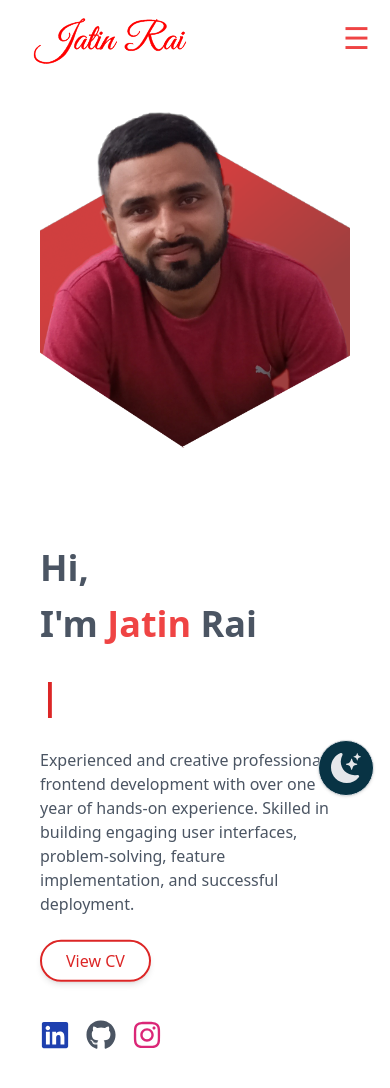
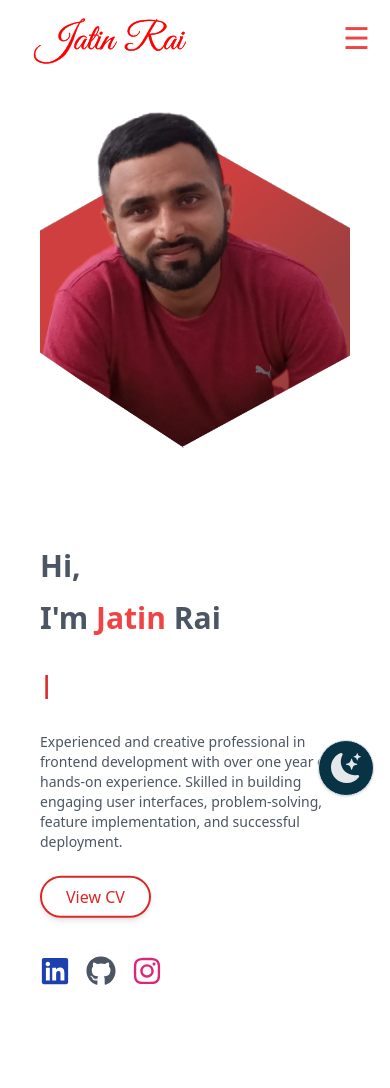
Before and after one commit to Jatin-Rai/resumesite, a React (Vite) app: page / in a window 390 px wide. Shown: the top 1088 px of the page. Built offline with nearby package versions, Linux system fonts and the light colour scheme.

Commit message:
adjusted text size

```diff
--- a/src/pages/About/About.jsx
+++ b/src/pages/About/About.jsx
@@ -16,14 +16,14 @@ const About = () => {
             exit={{ x: "150%" }}
         >
             <div className="flex flex-col sm:w-1/2 justify-center gap-8">
-                <h1 className="flex flex-col pt-5 gap-4 text-4xl font-semibold">
+                <h1 className="flex flex-col pt-5 gap-4 text-3xl sm:text-4xl font-semibold">
                     Hi,{" "}
                     <span>
                         I'm
                         <span className='text-red-500 dark:text-cyan-300'> Jatin </span>Rai
                     </span>
                 </h1>
-                <div className="text-red-600 dark:text-cyan-300 text-4xl font-bold">
+                <div className="text-red-600 dark:text-cyan-300 text-2xl sm:text-4xl font-bold">
                     <h3>
                         <ReactTyped
                             strings={["Software Engineer", "Frontend Developer", "Techie"]}
@@ -34,7 +34,7 @@ const About = () => {
                         />
                     </h3>
                 </div>
-                <p>
+                <p className='text-sm sm:text-base'>
                     Experienced and creative professional in frontend development with over one year of hands-on experience. Skilled in building engaging user interfaces, problem-solving, feature implementation, and successful deployment.
                 </p>
                 <div className='py-2 animate-bounce'>
@@ -44,18 +44,18 @@ const About = () => {
                         target='_blank'
                         rel="noreferrer"
                     >
-                            View CV
+                        View CV
                     </a>
                 </div>
                 <div className="flex gap-4">
                     <a href="https://www.linkedin.com/in/jatinrai96/" target='_blank' rel="noreferrer">
-                        <FaLinkedin className="text-blue-800 text-3xl hover:animate-bounce" />
+                        <FaLinkedin className="text-blue-800 text-3xl hover:animate-spin" />
                     </a>
                     <a href="https://github.com/Jatin-Rai" target='_blank' rel="noreferrer">
-                        <FaGithub className="text-3xl hover:animate-bounce" />
+                        <FaGithub className="text-3xl hover:animate-spin" />
                     </a>
                     <a href="https://www.instagram.com/jatin.j.rai/" target='_blank' rel="noreferrer">
-                        <FaInstagram className="text-pink-600 text-3xl hover:animate-bounce" />
+                        <FaInstagram className="text-pink-600 text-3xl hover:animate-spin" />
                     </a>
                 </div>
             </div>
```
